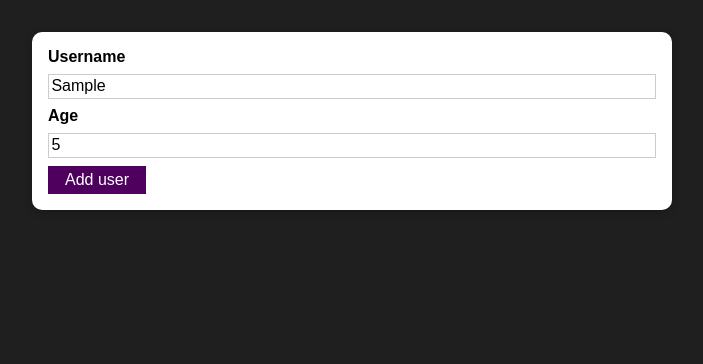
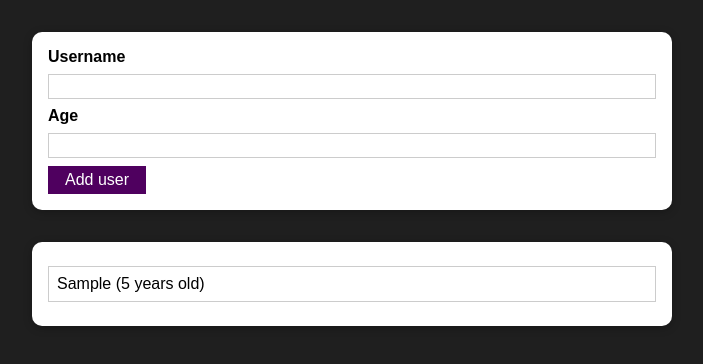
Before and after one commit to becasualle/input-form-react, a React (Create React App) app: page / in a window 1280 px wide. Both pictures are taken after typing "Sample", "5" into the empty fields and a click on the button "Add user". Shown: the top 364 px of the page, without its empty margins (288-991 px from the left). Built offline with nearby package versions, Linux system fonts and the light colour scheme.

Commit message:
rendering user list after submmit a form

```diff
--- a/src/App.js
+++ b/src/App.js
@@ -1,11 +1,19 @@
-import React from 'react';
+import React, { useState } from 'react';
 import AddUser from './components/Users/AddUser';
+import UsersList from './components/Users/UsersList';
 
 function App() {
 
+  const [users, setUsers] = useState([]);
+
+  const addUserHandler = (userName, userAge) => {
+    setUsers(prevUsers => [...prevUsers, { name: userName, age: userAge, id: Math.random().toString() }])
+  }
+
   return (
     <div className="App">
-      <AddUser />
+      <AddUser onAddUser={addUserHandler} />
+      <UsersList users={users} />
     </div>
   );
 }
--- a/src/components/Users/AddUser.js
+++ b/src/components/Users/AddUser.js
@@ -15,7 +15,15 @@ const AddUser = props => {
     // when user click submit keep current username and age
     const addUserHandler = event => {
         event.preventDefault();
-        console.log(enteredUsername, enteredAge);
+        if (enteredUsername.trim().length === 0 || enteredAge.trim().length === 0) {
+            return;
+        }
+        if (+enteredAge < 1) {
+            return;
+        }
+        props.onAddUser(enteredUsername, enteredAge);
+        setEnteredUsername('');
+        setEnteredAge('');
     }
 
     // on every letter that user input update enteredUsername and enteredAge
@@ -33,9 +41,9 @@ const AddUser = props => {
             <form onSubmit={addUserHandler}>
                 <label htmlFor="username">Username</label>
                 {/* Add onChange to call function on every letter that user types in */}
-                <input id="username" type="text" onChange={usernameChangeHandler} />
+                <input value={enteredUsername} id="username" type="text" onChange={usernameChangeHandler} />
                 <label htmlFor="age">Age</label>
-                <input type="number" id="age" onChange={ageChangeHandler} />
+                <input value={enteredAge} type="number" id="age" onChange={ageChangeHandler} />
                 <Button type="submit" onClick={addUserHandler}>Add user</Button>
             </form>
         </Card>
--- /dev/null
+++ b/src/components/Users/UsersList.js
@@ -0,0 +1,18 @@
+import Card from '../UI/Card';
+import styles from './UsersList.module.css';
+
+const UsersList = props => {
+    return (
+        <Card className={styles.users}>
+            <ul>
+                {props.users.map(user => (
+                    <li key={user.id}>
+                        {user.name} ({user.age} years old)
+                    </li>
+                ))}
+            </ul>
+        </Card>
+    );
+};
+
+export default UsersList;
--- /dev/null
+++ b/src/components/Users/UsersList.module.css
@@ -0,0 +1,16 @@
+  .users {
+    margin: 2rem auto;
+    width: 90%;
+    max-width: 40rem;
+  }
+
+  .users ul {
+    list-style: none;
+    padding: 1rem;
+  }
+
+  .users li {
+    border: 1px solid #ccc;
+    margin: 0.5rem 0;
+    padding: 0.5rem;
+  }
```
